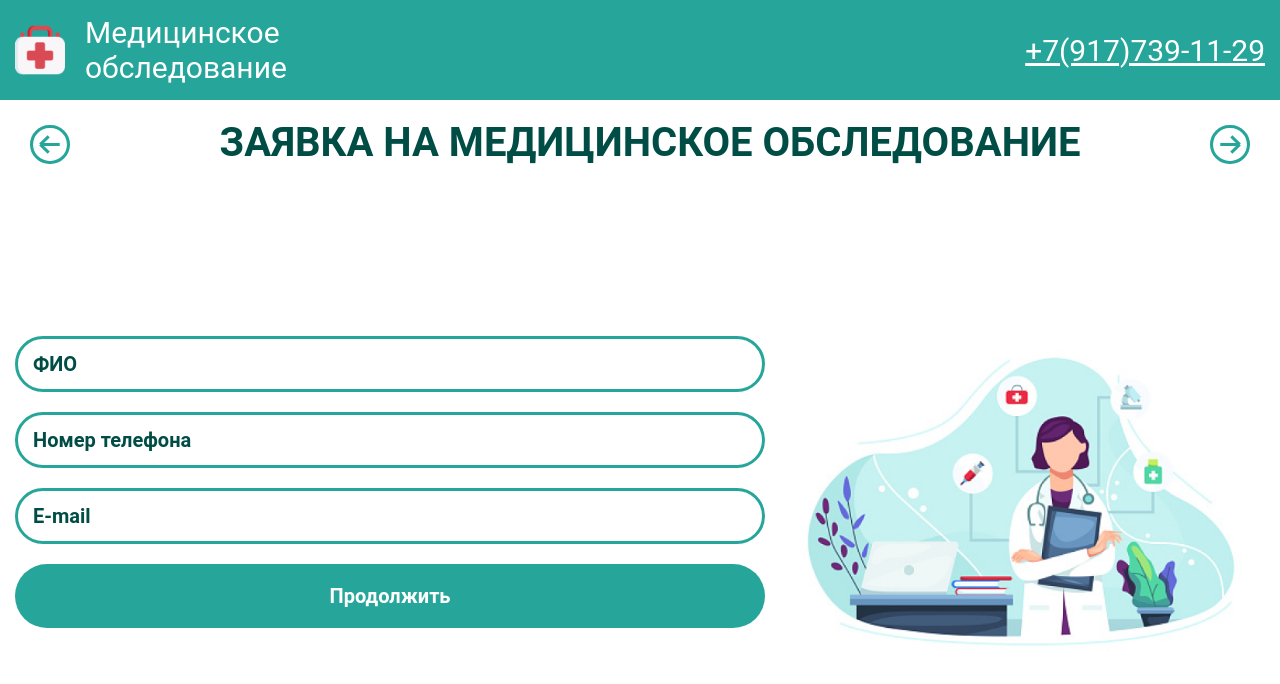
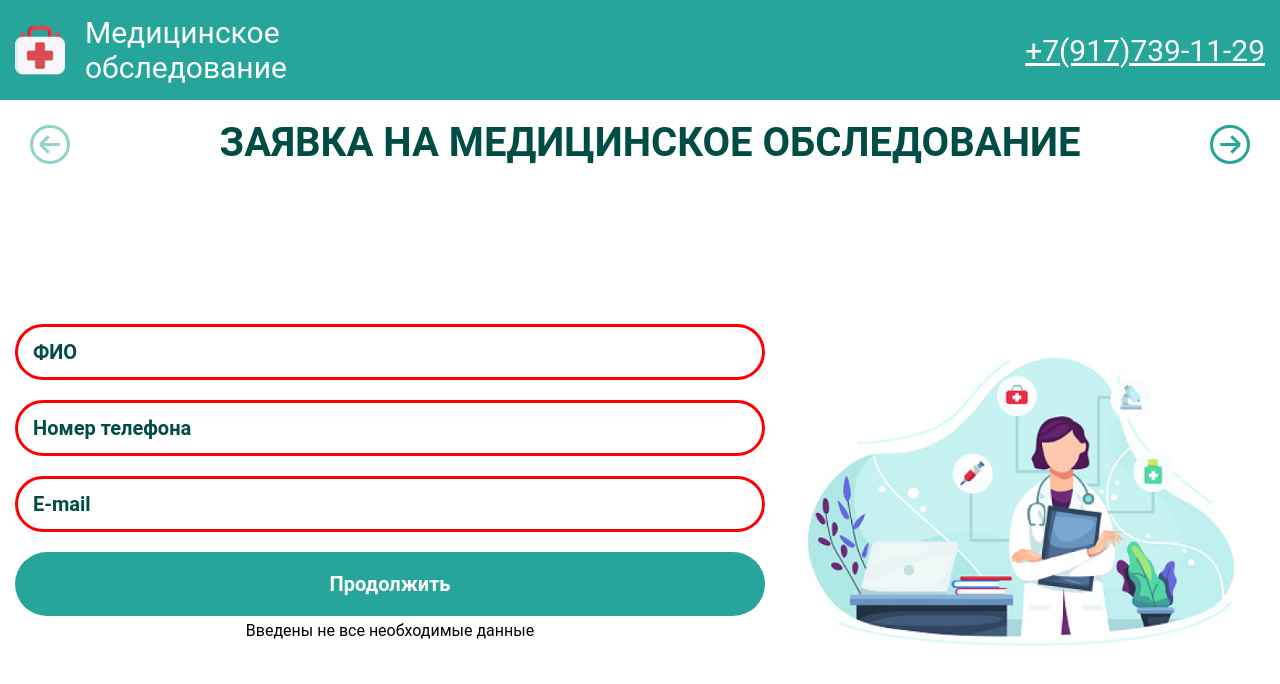
Before and after one commit to TNasiB/tnbmarvue3, a Vue app: page / in a window 1280 px wide. Both pictures are taken after a click on the button "Продолжить". Shown: the top 684 px of the page. Built offline with nearby package versions, Linux system fonts and the light colour scheme.

Commit message:
доработки

```diff
--- a/src/App.vue
+++ b/src/App.vue
@@ -11,11 +11,11 @@
     @add-doctor="addDoctor"
     @ship-organization="ShipOrganization"
     :user="user"
+    :cost="cost"
     :pacientCount="pacientCount"
     :dateObj="dateObj"
     :specialists="specialists"
     :activeSpecs="activeSpecs"
-
     :companies="companies"
     :organization="organization"
     />
@@ -42,10 +42,11 @@ export default {
       organization: {},
       specialists: specialists,
       activeSpecs: [],
-      cost: 0
+      costArray: [],
+      cost: 0,
     }
   },
-  methods:{
+  methods: {
     GetData(value){
       let query = value;
 
@@ -53,20 +54,20 @@ export default {
       .then(response=>response.json())
       .then(data=>(this.companies=data.features))
       console.log(this.companies)
-
-      // console.log(this.companies.features[1].properties.description) // запрос
     },
     getValue(user) {
       this.user = user
     },
     setCount(count) {
-      this.pacientCount = count
+      this.pacientCount = +count
+      this.computeCost()
     },
     setTime(dateObj) {
       this.dateObj = dateObj
+      this.dateObj.date = String(this.dateObj.date.split("-").reverse()).replaceAll(",", ".")
     },
     ShipOrganization(organization) {
-      this.organization=organization
+      this.organization = organization
     },
     addDoctor(doctor) {
       let isContain = this.activeSpecs.some(spec => spec.title == doctor.title)
@@ -77,19 +78,15 @@ export default {
         let index = this.activeSpecs.indexOf(findResult)
         this.activeSpecs[index] = doctor
       }
+      this.computeCost()
+    },
+    computeCost() {
+      this.cost = 0
+      for (let i = 0; i < this.activeSpecs.length; i++) {
+        this.costArray[i] = this.activeSpecs[i].cost * this.pacientCount
+      }
+      this.costArray.forEach(item => this.cost += item)
     }
-  },
-  setup() {
-      const onSwiper = (swiper) => {
-        console.log(swiper);
-      };
-      const onSlideChange = () => {
-        console.log('slide change');
-      };
-      return {
-        onSwiper,
-        onSlideChange,
-      };
   },
 }
 </script>
@@ -144,4 +141,5 @@ button.radio.active
   text-align: center
   text-transform: uppercase
   margin: 20px 60px 0
+
 </style>
--- a/src/components/AskForm.vue
+++ b/src/components/AskForm.vue
@@ -1,21 +1,35 @@
 <template>
     <div class="frame-form-entry-wrapper flex-column">
-        <input type="text" placeholder="ФИО" class="form-entry__name">
-        <input type="text" placeholder="Номер телефона" class="form-entry__number">
-        <input type="e-mail" placeholder="E-mail" class="form-entry__mail">
+        <input :class="{invalid: !isValid}" type="text" placeholder="ФИО" class="form-entry__name">
+        <input :class="{invalid: !isValid}" type="text" placeholder="Номер телефона" class="form-entry__number">
+        <input :class="{invalid: !isValid}" type="e-mail" placeholder="E-mail" class="form-entry__mail">
         <button class="form-entry__button" @click="GetValue">Продолжить</button>
+        <p :class="{invalid: !isValid}" class="validation-text">Введены не все необходимые данные</p>
     </div>
 </template>
 
 <script>
+import { useSwiper } from 'swiper/vue';
 export default {
     name: "AskForm",
+    data() {
+        return {
+            isValid: true
+        }
+    },
     methods:{
         GetValue(){
             let name = document.querySelector(".form-entry__name"),
                 number = document.querySelector(".form-entry__number"),
-                mail = document.querySelector(".form-entry__mail"),
-                user = {
+                mail = document.querySelector(".form-entry__mail")
+
+            if ( (name.value == "") || (number.value == "") || (mail.value == "") ) {
+                this.isValid = !this.isValid
+            } else {
+                if (this.isValid === false) {
+                    this.isValid = !this.isValid
+                }
+                let user = {
                         name: name.value,
                         number: number.value,
                         mail: mail.value
@@ -25,12 +39,32 @@ export default {
                 name.value = ""
                 number.value = ""
                 mail.value = ""
+                this.swiper.slideNext()
             }
+        }
+    },
+    setup() {
+      const swiper = useSwiper();
+
+      return {
+        swiper,
+      };
     },
 }
 </script>
 
 <style scoped>
+.validation-text {
+    display: none;
+    text-align: center;
+    margin-top: 5px;
+}
+.validation-text.invalid {
+    display: block;
+}
+input.invalid {
+    border: 3px solid red
+}
 .red{
     border: 3px solid red;
 }
--- a/src/components/Frame-fiveth.vue
+++ b/src/components/Frame-fiveth.vue
@@ -18,16 +18,19 @@
                         placeholder="Время"
                         class="entry__time"
                         value="00:00"
-                        @input="setDate"
-                        >
+                        @input="setDate">
                     </div>
                     <ul class="frame-date-list-price flex-column">
                         <div class="title">Расчет стоимости:</div>
-                        <li class="text__price">Количество пациентов: 300</li>
-                        <li class="text__price">Количество специалистов: 2</li>
-                        <li class="text__price small">Стоматолог:3000Р</li>
-                        <li class="text__price small">Уролог:5000Р</li>
-                        <li class="text__price large">Итоговая стоимость: ООООочень дохуя</li>
+                        <li class="text__price">Количество пациентов: {{ pacientCount }}</li>
+                        <li class="text__price">Количество специалистов: {{ activeSpecs.length }}</li>
+                        <li
+                        class="text__price small"
+                        v-for="doctor in activeSpecs"
+                        :key="doctor.id"
+                        > {{ doctor.title }} {{ doctor.cost * pacientCount }}₽</li>
+
+                        <li class="text__price large">Итоговая стоимость: {{ cost }}₽</li>
                     </ul>
                 </div>
             </div>
@@ -48,7 +51,12 @@ export default {
                     time: time.value
                 }
             this.$emit("set-time", dateObj)
-        }
+        },
+    },
+    props: {
+        pacientCount: {type: Number},
+        activeSpecs: {type: Array},
+        cost: {type: Number}
     }
 }
 </script>
--- a/src/components/Frame-sixth.vue
+++ b/src/components/Frame-sixth.vue
@@ -50,7 +50,7 @@
                     </tr>
                     <tr>
                         <td class="text__key">Стоимость</td>
-                        <td class="text__value">ОООООООчень много</td>
+                        <td class="text__value">{{ cost }}₽</td>
                     </tr>
                 </table>
                 <button class="form-total__button">Записаться на прием</button>
@@ -66,8 +66,9 @@ export default {
         pacientCount: {type: Number},
         dateObj: {type: Object},
         organization:{type:Object},
-        activeSpecs: {type: Array}
-    }
+        activeSpecs: {type: Array},
+        cost: {type: Number},
+    },
 }
 </script>
 
--- a/src/components/Frame-third.vue
+++ b/src/components/Frame-third.vue
@@ -3,7 +3,7 @@
         <div class="container">
             <h2 class="paciens_title title">Выберите количество пациентов на прием</h2>
             <div class="paciens__inner flex-column frame-wrapper">
-                <input @input="setCount" class="slider" type="range" min="300" max="1900" v-model="this.value">
+                <input @input="setCount" class="slider" type="range" min="1" max="2000" v-model="this.value">
                 <div class="numbers"></div>
             </div>
             <div class="input-wrapper flex">
@@ -33,10 +33,11 @@ export default {
 <style scoped>
 .numbers {
     background-image: url(../assets/img/numbers.svg);
-    background-size: contain;
+    background-size: cover;
     background-repeat: no-repeat;
-    width: 100%;
+    width: 95%;
     height: 70px;
+    margin: 0 auto;
     margin-top: 10px;
 }
 .slider {
--- a/src/components/SliderForm.vue
+++ b/src/components/SliderForm.vue
@@ -39,6 +39,9 @@
     <swiper-slide>
         <FrameFiveth
         @set-time="setTime"
+        :pacientCount="pacientCount"
+        :activeSpecs="activeSpecs"
+        :cost="cost"
         />
     </swiper-slide>
 
@@ -49,6 +52,7 @@
         :dateObj="dateObj"
         :organization="organization"
         :activeSpecs="activeSpecs"
+        :cost="cost"
         />
     </swiper-slide>
 
@@ -68,7 +72,6 @@ import FrameFiveth from "./Frame-fiveth.vue"
 import FrameSixth from "./Frame-sixth.vue"
 
 export default {
-
     name: 'SliderForm',
     components: {
         Swiper,
@@ -87,11 +90,12 @@ export default {
       companies:{type:Array},
       organization:{type:Object},
       specialists: {type: Array},
-      activeSpecs: {type: Array}
+      activeSpecs: {type: Array},
+      cost: {type: Number}
     },
     methods:{
       GetData(value){
-        this.$emit('get-data',value)
+        this.$emit('get-data', value)
       },
       getValue(user) {
         this.$emit("get-value", user)
@@ -110,11 +114,9 @@ export default {
       }
     },
     setup() {
-      const onSwiper = (swiper) => {
-        console.log(swiper);
+      const onSwiper = () => {
       };
       const onSlideChange = () => {
-        console.log('slide change');
       };
       return {
         onSwiper,
@@ -161,4 +163,9 @@ export default {
   flex-direction: column
   justify-content: center
   margin-top: 60px
+
+.swiper-button-prev.swiper-button-disabled, .swiper-button-next.swiper-button-disabled
+  opacity: 0.5
+  cursor: auto
+
 </style>
```
Also changed, not shown: src/assets/img/numbers.svg. Lines whose indentation alone changed are shown as unchanged.
